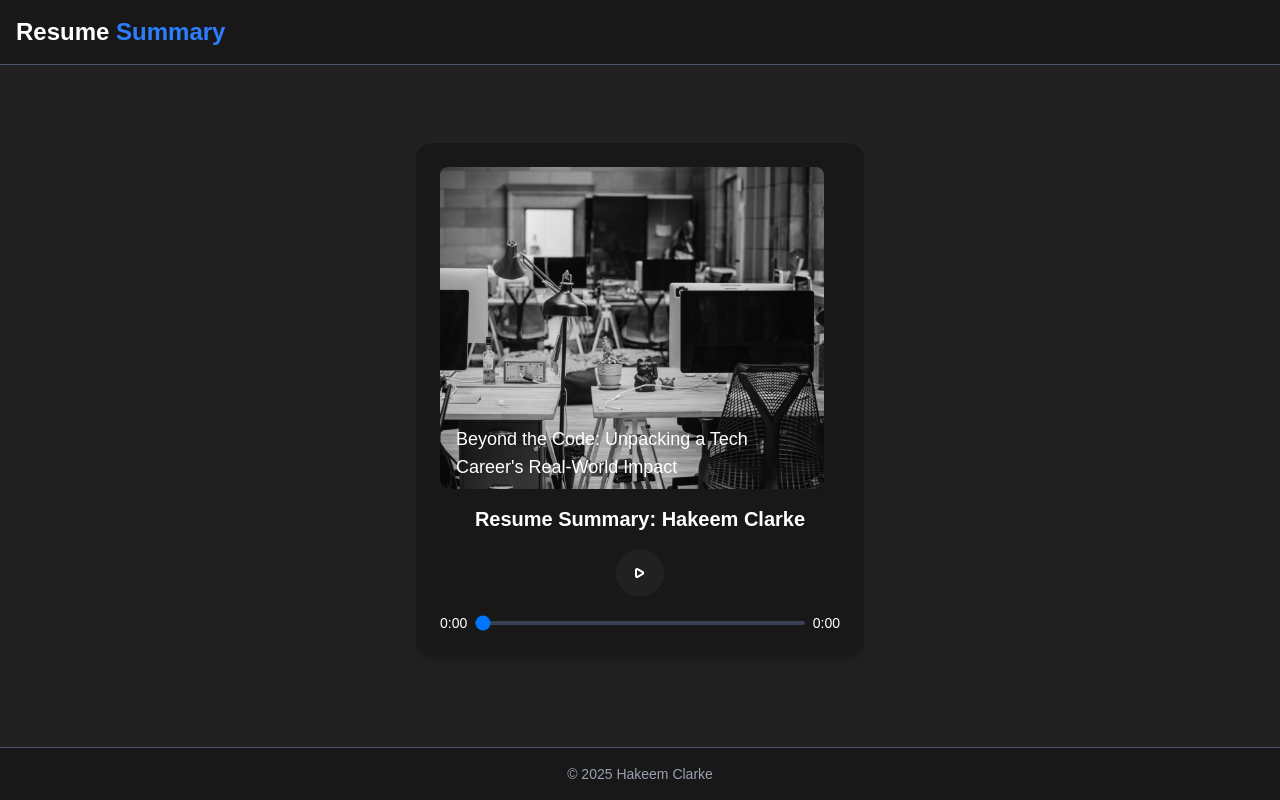
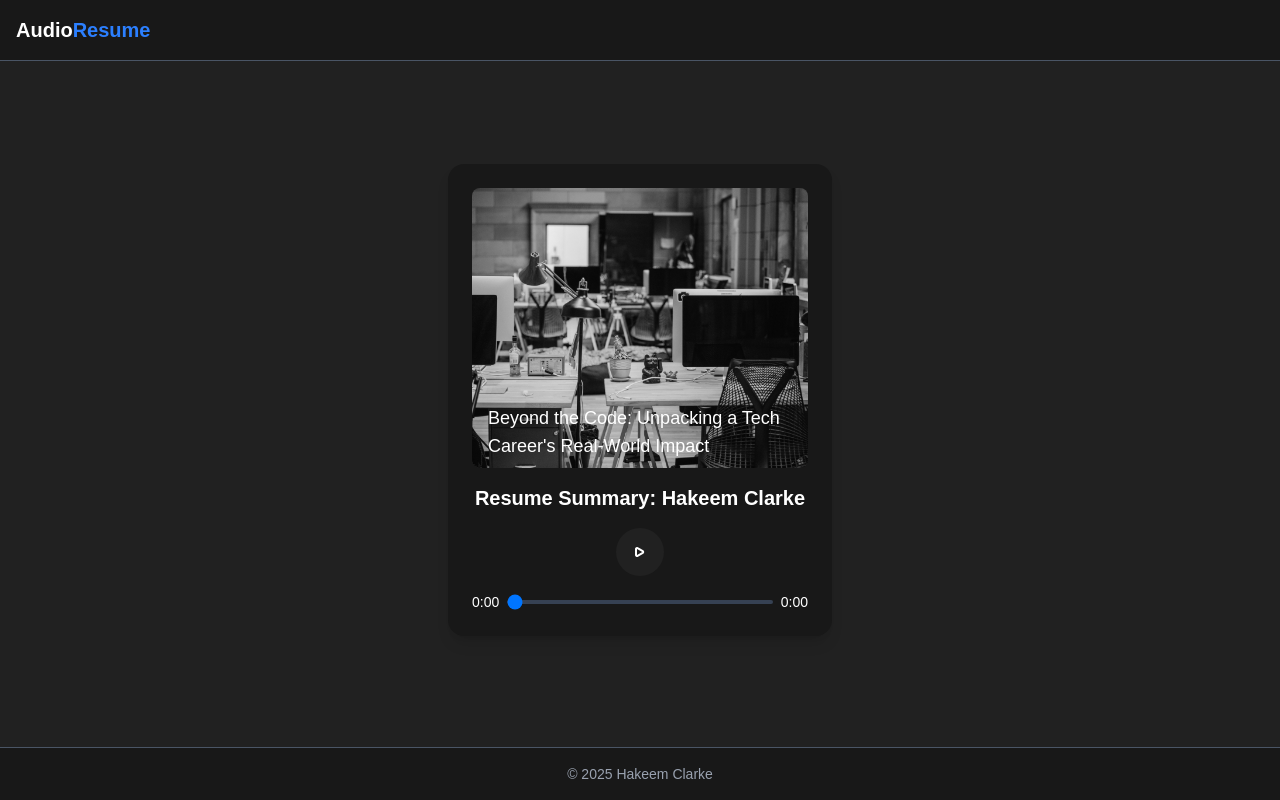
Before and after one commit to hakeem-jc/resume-summary, a Next.js app: page / in a window 1280 px wide. Built offline with nearby package versions, Linux system fonts and the light colour scheme.

Commit message:
feat: Shrink card size and update header

```diff
--- a/app/page.tsx
+++ b/app/page.tsx
@@ -69,14 +69,14 @@ export default function Home() {
             href="./"
             className="flex items-center space-x-3 rtl:space-x-reverse"
           >
-            <span className="self-center text-2xl font-semibold whitespace-nowrap text-white">
-              Resume <span className="text-blue-500">Summary</span>
+            <span className="self-center text-xl font-semibold whitespace-nowrap text-white">
+              Audio<span className="text-blue-500">Resume</span>
             </span>
           </a>
         </div>
       </nav>
 
-      <div className="w-11/12 max-w-md p-6 bg-[#181818] rounded-2xl shadow-lg">
+      <div className="w-11/12 max-w-sm p-6 bg-[#181818] rounded-2xl shadow-lg">
         <figure className="relative max-w-sm transition-all duration-300 cursor-pointer filter grayscale hover:grayscale-0 pb-4">
           <a href="#">
             <img className="rounded-lg" src="bg.png" alt="image description"/>
```
